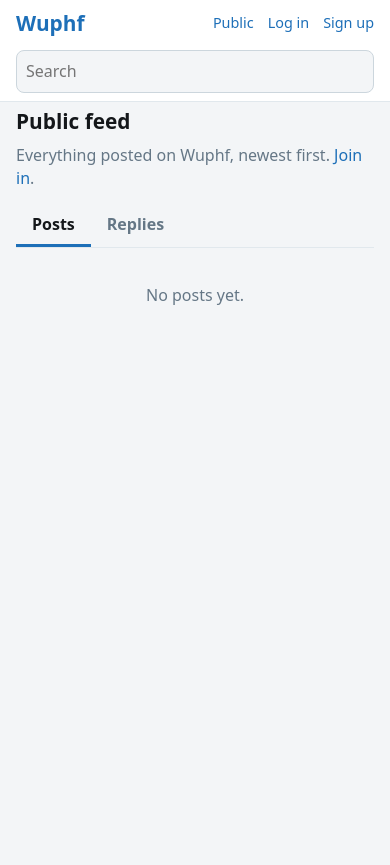
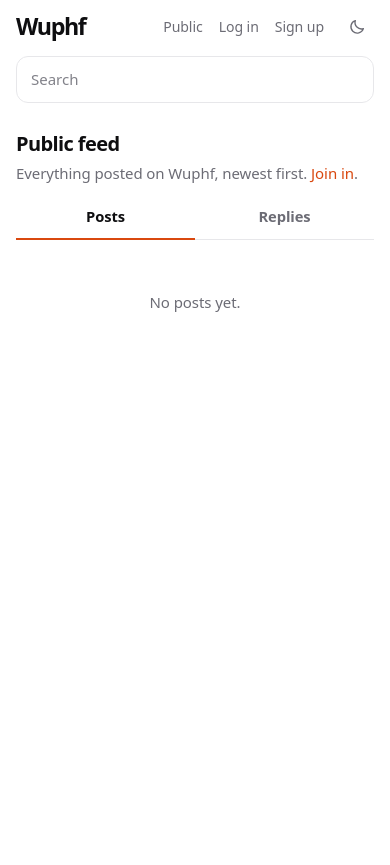
Before and after one commit to GeneralRoshambo/Wuphf, a PHP site: page /?p=public in a window 390 px wide. Before the commit the page ends 305 px from the top, so only its background shows below. Run offline with PHP 8.4, Linux system fonts and the light colour scheme.

Commit message:
Redesign: minimal Threads x Twitter look, thread line in the avatar column, light/dark toggle
Co-Authored-By: Claude Sonnet 5.5 <noreply@anthropic.com>
Claude-Session: https://claude.ai/code/session_01QPEGnNFtqeCunwAQf9ut6w

```diff
--- a/assets/app.js
+++ b/assets/app.js
@@ -1,3 +1,17 @@
+(function () {
+  // Light / dark toggle. Starts from the system setting; the choice is remembered.
+  var btn = document.getElementById('theme'); if (!btn) return;
+  var root = document.documentElement;
+  var dark = function () {
+    return root.dataset.theme ? root.dataset.theme === 'dark' : matchMedia('(prefers-color-scheme: dark)').matches;
+  };
+  btn.addEventListener('click', function () {
+    var next = dark() ? 'light' : 'dark';
+    root.dataset.theme = next;
+    try { localStorage.setItem('wuphf-theme', next); } catch (e) {}
+  });
+})();
+
 (function () {
   // Compose box: live counter (first N @usernames are free, like the server),
   // Enter sends, and a cooldown after each post.
--- a/assets/style.css
+++ b/assets/style.css
@@ -1,87 +1,153 @@
+/* Wuphf: minimal, Threads x Twitter. One accent, hairlines instead of boxes,
+   and a thread line that runs down the avatar column through a conversation. */
+:root{
+  --bg:#f4f4f5; --surface:#ffffff; --chip:#f0f0f2; --line:#e7e7ea;
+  --fg:#0e0e10; --mute:#6c6c75; --accent:#d9480f; --accent-ink:#ffffff;
+  --ok:#157f4b; --warn:#b45309; --bad:#c62828; --hit:#fff3ec;
+  --radius:18px; --gutter:20px;
+  --font:ui-sans-serif,system-ui,-apple-system,"Segoe UI",Roboto,"Helvetica Neue",Arial,sans-serif;
+  color-scheme:light;
+}
+@media (prefers-color-scheme:dark){:root:not([data-theme="light"]){
+  --bg:#0a0a0a; --surface:#141414; --chip:#1e1e1f; --line:#2a2a2c;
+  --fg:#f2f2f3; --mute:#8d8d95; --accent:#ff8a4c; --accent-ink:#0a0a0a;
+  --ok:#4cc38a; --warn:#f0a53a; --bad:#ff6b6b; --hit:#241a14; color-scheme:dark}}
+:root[data-theme="dark"]{
+  --bg:#0a0a0a; --surface:#141414; --chip:#1e1e1f; --line:#2a2a2c;
+  --fg:#f2f2f3; --mute:#8d8d95; --accent:#ff8a4c; --accent-ink:#0a0a0a;
+  --ok:#4cc38a; --warn:#f0a53a; --bad:#ff6b6b; --hit:#241a14; color-scheme:dark}
+
 *{box-sizing:border-box}
-body{margin:0;font:16px/1.45 system-ui,-apple-system,Segoe UI,Roboto,sans-serif;background:#f3f5f7;color:#14171a}
-a{color:#1d6fb8;text-decoration:none}a:hover{text-decoration:underline}
-.wrap{max-width:600px;margin:0 auto;padding:0 16px}
-header{background:#fff;border-bottom:1px solid #e1e8ed;position:sticky;top:0;z-index:2}
-header .wrap{display:flex;justify-content:space-between;align-items:center;height:52px}
-.logo{font-weight:800;font-size:1.3rem;color:#1d6fb8}
-nav{display:flex;gap:14px;align-items:center;font-size:.9rem}
+html{-webkit-text-size-adjust:100%}
+body{margin:0;background:var(--bg);color:var(--fg);font:15px/1.5 var(--font);letter-spacing:-.005em;
+  transition:background-color .15s,color .15s}
+a{color:inherit;text-decoration:none}
+p a,.sub a,.hero a,.empty a,.more a,.crumb a,.tview,.tcont,.tkids>summary,.tmorebox>summary,.site a{color:var(--accent)}
+a:hover{text-decoration:underline}
+:focus-visible{outline:2px solid var(--accent);outline-offset:2px;border-radius:6px}
+button{font:inherit;color:inherit}
+.lnk{background:none;border:0;padding:0;cursor:pointer;color:var(--mute)}
+.lnk:hover{color:var(--fg);text-decoration:underline}
 .inl{display:inline;margin:0}
-.lnk{background:none;border:0;padding:0;color:#1d6fb8;font:inherit;cursor:pointer}
-.lnk:hover{text-decoration:underline}
-main{padding-top:16px;padding-bottom:40px}
-h1{font-size:1.3rem;margin:.2em 0 .6em}
-.flash{background:#fff7d6;border:1px solid #ecd36a;padding:8px 12px;border-radius:8px;margin-bottom:12px}
-.card,.compose,.post,.profile{background:#fff;border:1px solid #e1e8ed;border-radius:10px;padding:14px;margin-bottom:10px}
-.card label{display:block;margin-bottom:12px;font-size:.9rem;color:#555}
-input:not([type=hidden]):not([type=file]),textarea{display:block;width:100%;margin-top:4px;padding:9px;border:1px solid #ccd6dd;border-radius:8px;font:inherit}
+
+/* header */
+header{position:sticky;top:0;z-index:5;background:color-mix(in srgb,var(--bg) 88%,transparent);
+  -webkit-backdrop-filter:saturate(1.4) blur(10px);backdrop-filter:saturate(1.4) blur(10px)}
+.bar{max-width:640px;margin:0 auto;padding:10px 16px;display:flex;align-items:center;gap:6px 14px;flex-wrap:wrap}
+.logo{font-weight:800;font-size:1.45rem;letter-spacing:-.06em;margin-right:auto;line-height:1}
+.logo:hover{text-decoration:none}
+.nav{display:flex;align-items:center;gap:4px 16px;font-size:.88rem;color:var(--mute);flex-wrap:wrap}
+.nav a:hover,.nav .lnk:hover{color:var(--fg);text-decoration:none}
+.icon-btn{display:grid;place-items:center;width:34px;height:34px;border-radius:50%;border:0;background:transparent;cursor:pointer;color:var(--mute)}
+.icon-btn:hover{background:var(--chip);color:var(--fg)}
+.icon-btn svg{width:18px;height:18px}
+.sun{display:none}
+:root[data-theme="dark"] .sun{display:block}:root[data-theme="dark"] .moon{display:none}
+@media (prefers-color-scheme:dark){:root:not([data-theme="light"]) .sun{display:block}:root:not([data-theme="light"]) .moon{display:none}}
+.search{flex:1 1 100%;margin:0;order:3}
+.search input{margin:0;border:0;background:var(--chip);border-radius:999px;padding:9px 16px;font-size:.9rem}
+@media (min-width:560px){.search{flex:0 1 190px;order:0}}
+
+/* column */
+.col{max-width:640px;margin:0 auto;background:var(--surface);padding:0 16px 40px;min-height:70vh}
+@media (min-width:640px){.col{margin:8px auto 40px;border:1px solid var(--line);border-radius:var(--radius);padding:4px var(--gutter) 40px}}
+h1{font-size:1.25rem;line-height:1.25;letter-spacing:-.03em;margin:18px 0 12px;text-wrap:balance}
+h2{font-size:.78rem;letter-spacing:.04em;text-transform:uppercase;color:var(--mute);margin:20px 0 4px;font-weight:600}
+.sub{color:var(--mute);margin:-6px 0 8px}
+.crumb{margin:12px 0 0;font-size:.85rem}
+.empty,.hero{color:var(--mute);text-align:center;padding:36px 0}
+.more{text-align:center;padding:16px 0}
+.flash{margin:12px 0;padding:10px 14px;border-radius:12px;background:var(--chip);font-size:.9rem}
+.flash.ok{color:var(--ok)}
+
+/* forms */
+input:not([type=hidden]):not([type=file]):not([type=checkbox]),textarea{display:block;width:100%;margin-top:6px;padding:11px 14px;
+  border:1px solid var(--line);border-radius:12px;background:transparent;color:var(--fg);font:inherit}
+input:focus,textarea:focus{outline:0;border-color:var(--accent)}
+input[type=file]{margin-top:8px;font-size:.85rem;color:var(--mute)}
 textarea{resize:vertical}
-.row{display:flex;justify-content:flex-end;align-items:center;gap:12px;margin-top:8px}
-#count{color:#657786}#count.warn{color:#c77700}#count.neg{color:#c00;font-weight:700}
-.btn{background:#1d6fb8;color:#fff;border:0;border-radius:20px;padding:8px 18px;font:inherit;font-weight:600;cursor:pointer}
-.btn.alt{background:#fff;color:#1d6fb8;border:1px solid #1d6fb8}
-.post{display:flex;gap:12px}
-.pb{min-width:0;flex:1}.pb p{margin:2px 0 0;overflow-wrap:anywhere}
-.un{font-weight:700;color:#14171a}.t{color:#657786;font-size:.85rem;margin-left:6px}
-.ph form{float:right}.ph .lnk{font-size:.8rem;color:#999}
-.av{border-radius:50%;object-fit:cover;display:block;flex:none}
+::placeholder{color:var(--mute);opacity:.85}
+.card{padding:16px 0}
+.card label{display:block;margin-bottom:14px;font-size:.85rem;color:var(--mute);font-weight:500}
+.btn{display:inline-block;background:var(--fg);color:var(--surface);border:0;border-radius:999px;padding:8px 18px;font-weight:600;font-size:.9rem;cursor:pointer;text-decoration:none}
+.btn:hover{opacity:.88;text-decoration:none}
+.btn.alt{background:transparent;color:var(--fg);border:1px solid var(--line)}
+.btn.alt:hover{background:var(--chip)}
+.btn:disabled{opacity:.4;cursor:default}
+
+/* compose (inline at the top of the feed, like Threads) */
+.compose{display:flex;gap:12px;padding:16px 0;border-bottom:1px solid var(--line)}
+.cbody{flex:1;min-width:0}
+.compose textarea{border:0;padding:8px 0 0;margin:0;min-height:56px;font-size:1rem;resize:none;background:transparent}
+.row{display:flex;align-items:center;gap:14px;margin-top:6px}
+.hintkey{margin-right:auto;font-size:.78rem;color:var(--mute)}
+#count{font-size:.85rem;color:var(--mute);font-variant-numeric:tabular-nums}
+#count.warn{color:var(--warn)}#count.neg{color:var(--bad);font-weight:700}
+#reply.compose{padding-top:12px}
+
+/* tabs (Twitter-style, equal width) */
+.tabs{display:flex;border-bottom:1px solid var(--line);margin:0}
+.tabs a,.tabs button{flex:1;text-align:center;padding:13px 0 11px;color:var(--mute);font-weight:600;font-size:.92rem;background:none;border:0;
+  border-bottom:2px solid transparent;margin-bottom:-1px;cursor:pointer}
+.tabs a:hover,.tabs button:hover{color:var(--fg);text-decoration:none}
+.tabs .on{color:var(--fg);border-bottom-color:var(--accent)}
+
+/* posts: no boxes, hairlines between */
+.post{display:flex;gap:12px;padding:14px 0;border-bottom:1px solid var(--line);position:relative}
+.pb{min-width:0;flex:1}
+.phd{display:flex;align-items:baseline;gap:8px}
+.un{font-weight:600;letter-spacing:-.01em}.un:hover{text-decoration:underline}
+.t{color:var(--mute);font-size:.82rem}
+.phd form{margin-left:auto}
+.del{font-size:.78rem;opacity:.0;transition:opacity .12s}
+.post:hover .del,.del:focus-visible{opacity:1}
+@media (hover:none){.del{opacity:.7}}
+.rl{font-size:.82rem;color:var(--mute);margin-top:1px}.rl a{color:var(--mute)}.rl a:hover{color:var(--fg)}
+.pb p{margin:2px 0 0;overflow-wrap:anywhere;white-space:pre-wrap}
+.pb p a{font-weight:500}
+.acts{display:flex;gap:18px;margin-top:8px;margin-left:-6px}
+.act{display:inline-flex;align-items:center;gap:6px;padding:4px 6px;border-radius:999px;color:var(--mute);font-size:.82rem}
+.act:hover{background:var(--chip);color:var(--fg);text-decoration:none}
+.act svg{width:17px;height:17px}
+.av{border-radius:50%;object-fit:cover;display:block;flex:none;background:var(--chip)}
 .av.ph{color:#fff;text-align:center;font-weight:700}
-.tabs{display:flex;margin:14px 0 10px;border-bottom:1px solid #e1e8ed}
-.tabs a{padding:8px 16px;color:#657786;font-weight:600}.tabs a.on{color:#14171a;border-bottom:3px solid #1d6fb8}
-.profile{display:flex;gap:16px;align-items:flex-start}.profile h1{margin:0}.profile p{margin:.3em 0}
-.stats{color:#657786;font-size:.9rem}
-.center{display:flex;justify-content:center;margin-bottom:12px}
-.empty,.hero{color:#657786;text-align:center;padding:20px 0}.more{text-align:center}
-.flash.ok{background:#e3f6e8;border-color:#8fd0a0;color:#14532d}
-header .wrap{flex-wrap:wrap;gap:8px 14px;padding-block:8px}
-.search{flex:1 1 140px;max-width:220px;margin:0}
-.search input{margin:0;padding:6px 12px;border-radius:20px;background:#f3f5f7;font-size:.9rem}
-h2{font-size:1rem;margin:18px 0 8px;color:#657786}
-.sub{color:#657786;margin:-.3em 0 12px}
-.crumb{margin:0 0 8px;font-size:.9rem}
-.acts{margin-top:6px;font-size:.85rem}.acts a{color:#657786}
-.rl{font-size:.85rem;color:#657786;margin-top:2px}
-.pb p a{font-weight:600}
-.focus .post{border-color:#1d6fb8;border-width:2px}
-.site{margin:.3em 0}.site a{font-weight:600;overflow-wrap:anywhere}
-.person{display:flex;gap:12px;align-items:center;color:inherit;text-decoration:none}.person small{color:#657786}
-.busy{opacity:.6;pointer-events:none}.btn:disabled{opacity:.7;cursor:wait}
-#reply .compose{margin-top:10px}
-.hintkey{margin-right:auto;font-size:.8rem;color:#657786}
-.tabs a{display:block}
-.tpair{margin-bottom:10px}.tpair .post{margin-bottom:0}
-.tparent .post{border-bottom-left-radius:0;border-bottom-right-radius:0;opacity:.85;border-bottom-style:dashed}
-.tchild .post{border-top-left-radius:0;border-top-right-radius:0;border-top:0;margin-left:18px;border-left:3px solid #1d6fb8}
-.tnode .post{margin-bottom:8px}
-.tkids{margin-left:14px;padding-left:10px;border-left:2px solid #e1e8ed}
-.tnode.flat>.tkids{margin-left:0;padding-left:0;border-left:0}
-header .wrap{height:auto;min-height:52px}
-@media (max-width:520px){.search{order:3;flex:1 1 100%;max-width:none}}
+.post>a:first-child{flex:none;height:fit-content}
 
-/* branches */
-.tkids{margin:0 0 8px 14px;padding-left:10px;border-left:2px solid #e1e8ed}
-.tkids>summary,.tmorebox>summary{cursor:pointer;color:#1d6fb8;font-size:.85rem;font-weight:600;list-style:none;padding:2px 0 8px}
+/* profile */
+.profile{display:flex;gap:16px;align-items:flex-start;padding:20px 0 16px;border-bottom:1px solid var(--line)}
+.profile h1{margin:0 0 2px}.profile p{margin:6px 0}.profile .btn{margin-top:6px}
+.stats{color:var(--mute);font-size:.88rem}.stats b{color:var(--fg);font-weight:600}
+.site{margin:.3em 0;overflow-wrap:anywhere}.site a{font-weight:500}
+.center{display:flex;justify-content:center;margin-bottom:14px}
+.person{display:flex;gap:12px;align-items:center;padding:12px 0;border-bottom:1px solid var(--line)}.person small{color:var(--mute)}
+
+/* threads: the signature. A line runs down the avatar column, parent to children. */
+.tc,.tnode{position:relative}
+.tc .post,.tnode .post,.thread .post{border-bottom:0}
+.tc:has(>.tcin)::before,.tnode:has(>.tkids)::before{content:"";position:absolute;left:19px;top:62px;bottom:58px;width:2px;border-radius:2px;background:var(--line)}
+.tcin{margin-left:30px}
+.tkids{margin-left:30px}
+.tkids>summary,.tmorebox>summary{cursor:pointer;font-size:.82rem;font-weight:600;list-style:none;padding:2px 0 10px}
 .tkids>summary::-webkit-details-marker,.tmorebox>summary::-webkit-details-marker{display:none}
-.tkids>summary::before{content:"\25B8  ";display:inline-block;transition:transform .15s}
+.tkids>summary::before{content:"\25B8";display:inline-block;margin-right:6px;transition:transform .15s}
 .tkids[open]>summary::before{transform:rotate(90deg)}
-.tkids>summary .sumtxt::after{content:" (tap to show)";font-weight:400;color:#657786}
-.tkids[open]>summary .sumtxt::after{content:" (tap to hide)"}
-.tmorebox{margin:0 0 8px}.tmorebox>summary::before{content:"+ "}
-.tcont{display:block;margin:0 0 10px 14px;font-size:.85rem;font-weight:600}
-.tmore{display:block;text-align:center;font-size:.8rem;color:#657786;padding:4px 0;background:#fff;border-left:1px solid #e1e8ed;border-right:1px solid #e1e8ed}
-.tparent .post+.tmore+.post{border-top:0}
-.tparent .post{margin-bottom:0;border-radius:0}.tparent>.post:first-child{border-radius:10px 10px 0 0}
-.tparent .post:last-child{border-bottom-style:dashed}
-@media (prefers-reduced-motion:reduce){.tkids>summary::before{transition:none}}
+.tkids>summary .sumtxt::after{content:" \00b7  show";font-weight:400;color:var(--mute)}
+.tkids[open]>summary .sumtxt::after{content:" \00b7  hide"}
+.tmorebox>summary::before{content:"+ "}
+.tcont{display:block;margin:0 0 12px 30px;font-size:.82rem;font-weight:600}
+main>.tnode,main>.tc,.thread{border-bottom:1px solid var(--line)}
+.thread{padding-bottom:4px}
+.tc.hit>.post{background:var(--hit);margin-inline:-8px;padding-inline:8px;border-radius:12px}
+.tview{display:block;padding:2px 0 14px 52px;font-size:.82rem;font-weight:600}
+.focus .post{padding:16px 0 10px}.focus .pb p{font-size:1.1rem;line-height:1.45}
+.tcin>.focus{margin-bottom:0}
 
-/* ancestors above the focused post: one connected tree */
-.tc>.post{margin-bottom:8px;opacity:.92}
-.tcin{margin-left:12px;padding-left:10px;border-left:2px solid #e1e8ed}
-.flatc>.tcin{margin-left:0;padding-left:0;border-left:0}
-.tcin>.focus{margin-bottom:8px}
+@media (prefers-reduced-motion:reduce){*{transition:none!important}}
 
-/* reply threads (Replies tabs) */
-.thread{background:#fff;border:1px solid #e1e8ed;border-radius:12px;padding:10px;margin-bottom:12px}
-.thread .post{border:0;padding:6px 4px;margin-bottom:4px;background:transparent}
-.thread .tc.hit>.post{background:#eef5fc;border-radius:8px}
-.tview{display:block;padding:6px 4px 2px;font-size:.85rem;font-weight:600}
+/* phones: the column is the page */
+@media (max-width:639px){
+  body{background:var(--surface)}
+  header{background:color-mix(in srgb,var(--surface) 90%,transparent)}
+  .col{min-height:calc(100vh - 110px)}
+}
+.compose textarea{height:3.4em;min-height:0}
--- a/lib.php
+++ b/lib.php
@@ -384,11 +384,20 @@ function cooldown_left(?array $u): int {
     return max(0, (int)$CFG['min_post_gap'] - (time() - $last));
 }
 
+const ICONS = [
+    'reply' => '<path d="M21 11.5a8.5 8.5 0 0 1-12.4 7.55L3 20.5l1.45-5.2A8.5 8.5 0 1 1 21 11.5Z"/>',
+    'sun'   => '<circle cx="12" cy="12" r="4"/><path d="M12 2v2M12 20v2M4.9 4.9l1.4 1.4M17.7 17.7l1.4 1.4M2 12h2M20 12h2M4.9 19.1l1.4-1.4M17.7 6.3l1.4-1.4"/>',
+    'moon'  => '<path d="M20.5 14.2A8.5 8.5 0 0 1 9.8 3.5a8.5 8.5 0 1 0 10.7 10.7Z"/>',
+];
+function icon(string $n, string $cls = ''): string {
+    return '<svg class="' . $cls . '" viewBox="0 0 24 24" fill="none" stroke="currentColor" stroke-width="1.8" stroke-linecap="round" stroke-linejoin="round" aria-hidden="true">' . ICONS[$n] . '</svg>';
+}
+
 function render_posts(array $rows, ?array $viewer, bool $thread = false): void {
     foreach ($rows as $p) {
         echo '<article class="post" id="p' . (int)$p['id'] . '">';
         echo '<a href="?p=user&amp;u=' . h($p['username']) . '">' . avatar($p, 48) . '</a>';
-        echo '<div class="pb"><div class="ph"><a class="un" href="?p=user&amp;u=' . h($p['username']) . '">@'
+        echo '<div class="pb"><div class="phd"><a class="un" href="?p=user&amp;u=' . h($p['username']) . '">@'
             . h($p['username']) . '</a> <a class="t" href="?p=status&amp;id=' . (int)$p['id'] . '">' . h(ago((int)$p['created'])) . '</a>';
         if ($viewer && (int)$viewer['id'] === (int)$p['user_id']) {
             echo '<form method="post" action="?p=delete" class="inl" onsubmit="return confirm(\'Delete this post?\')">'
@@ -400,8 +409,9 @@ function render_posts(array $rows, ?array $viewer, bool $thread = false): void {
             echo '<div class="rl">Replying to <a href="?p=status&amp;id=' . (int)$p['reply_to'] . '">@' . h($p['reply_user']) . '</a></div>';
         }
         echo '<p>' . render_body($p['body']) . '</p>';
-        echo '<div class="acts"><a href="?p=status&amp;id=' . (int)$p['id'] . '#reply">Reply'
-            . ((int)$p['replies'] ? ' · ' . (int)$p['replies'] : '') . '</a></div>';
+        $n = (int)$p['replies'];
+        echo '<div class="acts"><a class="act" href="?p=status&amp;id=' . (int)$p['id'] . '#reply" aria-label="Reply">'
+            . icon('reply') . ($n ? '<span>' . $n . '</span>' : '') . '</a></div>';
         echo '</div></article>';
     }
 }
@@ -414,13 +424,16 @@ function page_head(string $title): void {
 <title><?= h($title) ?> · <?= h($CFG['site_name']) ?></title>
 <link rel="stylesheet" href="assets/style.css">
 <link rel="manifest" href="manifest.webmanifest">
-<meta name="theme-color" content="#1d6fb8">
+<meta name="color-scheme" content="light dark">
+<meta name="theme-color" content="#f4f4f5" media="(prefers-color-scheme: light)">
+<meta name="theme-color" content="#0a0a0a" media="(prefers-color-scheme: dark)">
+<script>try{var t=localStorage.getItem('wuphf-theme');if(t)document.documentElement.dataset.theme=t}catch(e){}</script>
 <link rel="icon" type="image/png" href="assets/icons/icon-192.png">
 <link rel="apple-touch-icon" href="assets/icons/apple-touch-icon.png">
 <meta name="apple-mobile-web-app-capable" content="yes">
 <meta name="apple-mobile-web-app-title" content="Wuphf">
 </head><body>
-<header><div class="wrap"><a class="logo" href="./"><?= h($CFG['site_name']) ?></a><nav>
+<header><div class="bar"><a class="logo" href="./"><?= h($CFG['site_name']) ?></a><nav class="nav">
 <?php if ($u): ?>
 <a href="?p=public">Public</a>
 <a href="?p=user&amp;u=<?= h($u['username']) ?>">@<?= h($u['username']) ?></a>
@@ -429,11 +442,12 @@ function page_head(string $title): void {
 <?php else: ?>
 <a href="?p=public">Public</a> <a href="?p=login">Log in</a><?php if ($CFG['allow_signup']): ?> <a href="?p=register">Sign up</a><?php endif; ?>
 <?php endif; ?>
+<button type="button" class="icon-btn" id="theme" aria-label="Switch between light and dark mode" title="Light / dark"><?= icon('moon', 'moon') ?><?= icon('sun', 'sun') ?></button>
 </nav>
 <form class="search" action="./" method="get" role="search"><input type="hidden" name="p" value="search">
 <input type="search" name="q" value="<?= h($_GET['q'] ?? '') ?>" placeholder="Search" maxlength="60" aria-label="Search"></form>
 </div></header>
-<main class="wrap">
+<main class="col">
 <?php if ($m = flash()): ?><div class="flash <?= h($m['k']) ?>" role="status"><?= h($m['m']) ?></div><?php endif;
 }
 
@@ -446,8 +460,11 @@ function compose_box(int $replyTo = 0, string $prefill = ''): void {
 <form method="post" action="?p=post" class="compose" id="<?= $replyTo ? 'reply' : 'compose' ?>">
 <input type="hidden" name="csrf" value="<?= csrf() ?>">
 <?php if ($replyTo): ?><input type="hidden" name="reply_to" value="<?= $replyTo ?>"><?php endif; ?>
+<?= avatar(me(), 40) ?>
+<div class="cbody">
 <textarea name="body" id="body" rows="<?= $replyTo ? 2 : 3 ?>" maxlength="<?= hard_max() ?>"
  placeholder="<?= h($ph) ?>" required><?= h($prefill) ?></textarea>
-<div class="row"><span class="hintkey">Enter to send</span><span id="count" data-max="<?= (int)$CFG['max_chars'] ?>" data-free="<?= (int)$CFG['free_mentions'] ?>" data-cd="<?= cooldown_left(me()) ?>" data-gap="<?= (int)$CFG['min_post_gap'] ?>"><?= (int)$CFG['max_chars'] ?></span><button class="btn" id="sendbtn" data-label="<?= $replyTo ? 'Reply' : 'Wuphf' ?>"><?= $replyTo ? 'Reply' : 'Wuphf' ?></button></div>
+<div class="row"><span class="hintkey">Enter to send</span><span id="count" data-max="<?= (int)$CFG['max_chars'] ?>" data-free="<?= (int)$CFG['free_mentions'] ?>" data-cd="<?= cooldown_left(me()) ?>" data-gap="<?= (int)$CFG['min_post_gap'] ?>"><?= (int)$CFG['max_chars'] ?></span><button class="btn" id="sendbtn" data-label="<?= $replyTo ? 'Reply' : 'Post' ?>"><?= $replyTo ? 'Reply' : 'Post' ?></button></div>
+</div>
 </form><?php
 }
--- a/sw.js
+++ b/sw.js
@@ -1,6 +1,6 @@
 // Wuphf service worker. Caches only static assets; pages always come from the
 // network (they are per-user), with a small offline page as the fallback.
-const V = 'wuphf-v6';
+const V = 'wuphf-v8';
 const STATIC = ['assets/style.css', 'assets/app.js', 'assets/icons/icon-192.png', 'offline.html'];
 
 self.addEventListener('install', e => {
```
Also changed, not shown: assets/icons/apple-touch-icon.png, assets/icons/icon-192.png, assets/icons/icon-512.png, assets/icons/icon-maskable-512.png, manifest.webmanifest.
